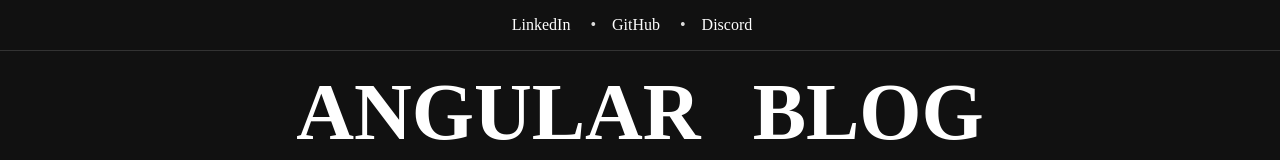
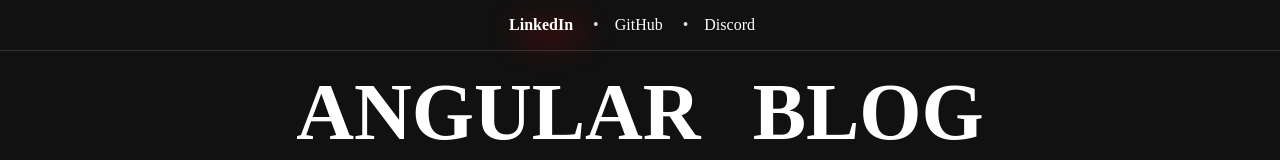
Before and after one commit to wandersonfelipegp13/angular-blog, an Angular app: page / in a window 1280 px wide. In both pictures the pointer is over the link "LinkedIn". Shown: the top 160 px of the page. Built offline with nearby package versions, Linux system fonts and the light colour scheme.

Commit message:
Added link holver effect

```diff
--- a/src/styles.css
+++ b/src/styles.css
@@ -15,6 +15,13 @@
 a {
   text-decoration: none;
   color: #ddd;
+  transition: all .3s;
+  background-color: transparent;
+}
+
+a:hover {
+  filter: brightness(1.5) drop-shadow(8px 8px 16px red);
+  font-weight: bold;
 }
 
 ::selection {
```
